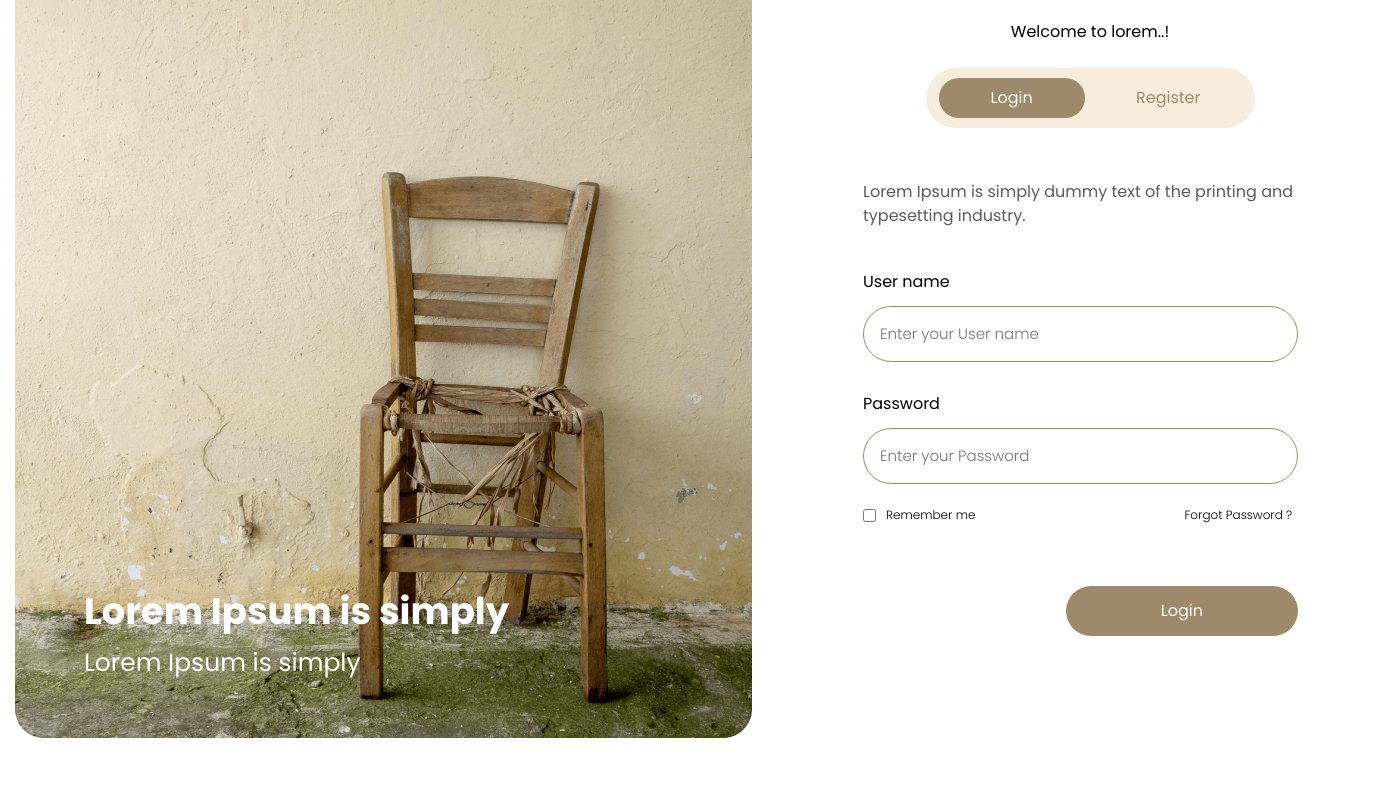
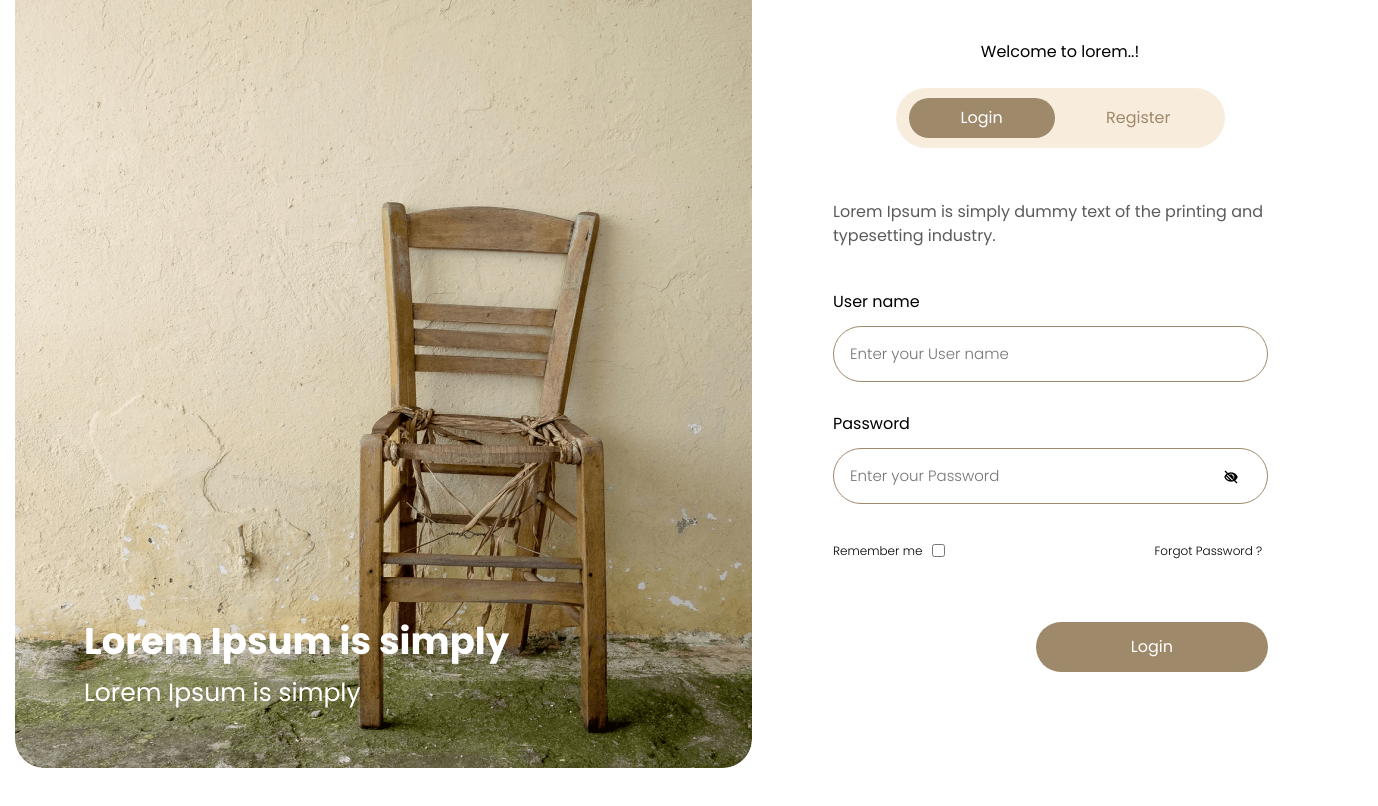
Before and after one commit to AzizRakhim/your-logo, a plain HTML site: page index.html in a window 1280 px wide. Shown: the part 125-931 px from the top of the page, 1378 px wide, since content can reach past the window. Before the commit the page ends 901 px from the top, so only its background shows below. Drawn offline with nearby package versions, Linux system fonts and the light colour scheme.

Commit message:
changed the forms

```diff
--- a/css/style.css
+++ b/css/style.css
@@ -40,13 +40,15 @@ body{
 }
 
 .container{
-    width: 1378px;
+    width: 1302px;
     margin-right: auto;
     margin-left: auto;
 }
 
 .hero-desc{
     display: flex;
+    justify-content: space-between;
+    align-items: center;
     padding: 38px 15px;
 }
 
@@ -55,7 +57,7 @@ body{
     height: 825px;
     padding: 671px 233px 55px 69px;
     background-image: url('/images/hero-img.png');
-    margin-right: 111px;
+    border-radius: 29px;
 }
 
 .hero-title{
@@ -74,7 +76,6 @@ body{
 
 .hero-info{
     width: 454px;
-    padding-top: 10px;
 }
 
 .logo-link{
@@ -85,8 +86,9 @@ body{
     font-size: 20px;
     line-height: 30px;
     color: #000;
-    margin-bottom: 67px;
-    margin-right: -50px;
+    position: relative;
+    bottom: -80px;
+    right: -35px;
 }
 
 .welcome-text{
@@ -141,20 +143,24 @@ body{
 }
 
 .site-form{
-    width: 435px;
+    width: 454px;
+}
+
+.form-item{
+    display: flex;
+    flex-direction: column;
+    margin-bottom: 30px;
 }
 
 .label{
-    display: flex;
-    flex-direction: column;
     font-size: 16px;
     line-height: 24px;
     color: #000;
-    margin-bottom: 30px;
+    margin-bottom: 12px;
 }
 
 .label-input{
-    margin-top: 12px;
+    width: 435px;
     background-color: #fff;
     border: 1px solid #9E896A;
     border-radius: 40px;
@@ -165,35 +171,49 @@ body{
     color: #acacac;
 }
 
-.label:nth-child(2){
+.label-input:focus{
+    outline: none;
+    color: #000;
+}
+
+.form-password{
     margin-bottom: 22px;
 }
 
-.remember{
+.eye-btn{
+    width: 16px;
+    height: 16px;
+    border: none;
+    background-color: transparent;
+    cursor: pointer;
+    position: relative;
+    bottom: 35px;
+    right: -390px;
+}
+
+.remember-form{
     display: flex;
     align-items: center;
     margin-bottom: 62px;
 }
 
-.label-txt{
+.remember{
     font-weight: 300;
     font-size: 12px;
     line-height: 18px;
     color: #000;
+    text-decoration: none;
+    margin-right: 10px;
 }
 
 .remember-input{
-    margin-right: 10px;
+    margin-right: 209px;
 }
 
-.password-forget{
-    margin-left: 209px;
-    text-decoration: none;
-}
-
-.last-div{
+.btn-div{
     display: flex;
     justify-content: flex-end;
+    width: 435px;
 }
 
 .last-btn{
@@ -205,10 +225,6 @@ body{
     background: #9E896A;
     border-radius: 36px;
     cursor: pointer;
-}
-
-.page{
-    margin-bottom: 35px;
 }
 
 .page-btn{
@@ -238,3 +254,7 @@ body{
 .page-txt{
     margin-bottom: 32px;
 }
+
+.page-password{
+    margin-bottom: 55px;
+}
--- a/index.html
+++ b/index.html
@@ -5,6 +5,7 @@
     <meta http-equiv="X-UA-Compatible" content="IE=edge">
     <meta name="viewport" content="width=device-width, initial-scale=1.0">
     <title>Your Logo</title>
+    <link href='https://unpkg.com/boxicons@2.1.1/css/boxicons.min.css' rel='stylesheet'>
     <link rel="stylesheet" href="https://necolas.github.io/normalize.css/8.0.1/normalize.css">
     <link rel="stylesheet" href="css/style.css">
 </head>
@@ -12,6 +13,9 @@
     <main class="site-main">
         <section id="hero">
             <div class="container">
+                <a class="logo-link" href="#">
+                    Your Logo
+                </a>
                 <div class="hero-desc">
                     <div class="hero-img">
                         <h2 class="hero-title">
@@ -22,9 +26,6 @@
                         </p>
                     </div>
                     <div class="hero-info">
-                        <a class="logo-link" href="#">
-                            Your Logo
-                        </a>
                         <p class="welcome-text">
                             Welcome to lorem..!
                         </p>
@@ -32,7 +33,7 @@
                             <a class="btn" href="#">
                                 Login
                             </a>
-                            <a class="btn" target="_blank" href="register.html">
+                            <a class="btn" href="register.html">
                                 Register
                             </a>
                         </div>
@@ -40,22 +41,30 @@
                             Lorem Ipsum is simply dummy text of the printing and typesetting industry.
                         </p>
                         <form class="site-form">
-                            <label class="label" for="user-name">
-                                User name
+                            <div class="form-item">
+                                <label class="label" for="user-name">
+                                    User name
+                                </label>
                                 <input class="label-input" type="text" maxlength="30" minlength="2" id="user-name" name="user-name" placeholder="Enter your User name">
-                            </label>
-                            <label class="label" for="password">
-                                Password
+                            </div>
+                            <div class="form-item form-password">
+                                <label class="label" for="password">
+                                    Password
+                                </label>
                                 <input class="label-input" type="password" id="password" name="password" placeholder="Enter your Password">
-                            </label>
-                            <label class="remember label-txt" for="remember-me">
+                                <button class="eye-btn">
+                                    <i class='bx bxs-low-vision'></i>
+                                </button>
+                            </div>
+                            <div class="remember-form">
+                                <label class="remember" for="remember-me"> Remember me
+                                </label>
                                 <input class="remember-input" type="checkbox" name="remember-me" id="remember-me">
-                                Remember me
-                                <a class="password-forget label-txt" target="_blank" href="#">
+                                <a class="remember" target="_blank" href="#">
                                     Forgot Password ?
                                 </a>
-                            </label>
-                            <div class="last-div">
+                            </div>
+                            <div class="btn-div">
                                 <button class="last-btn" type="submit">
                                     Login
                                 </button>
```
Also changed, not shown: register.html (+18 -15 lines).
